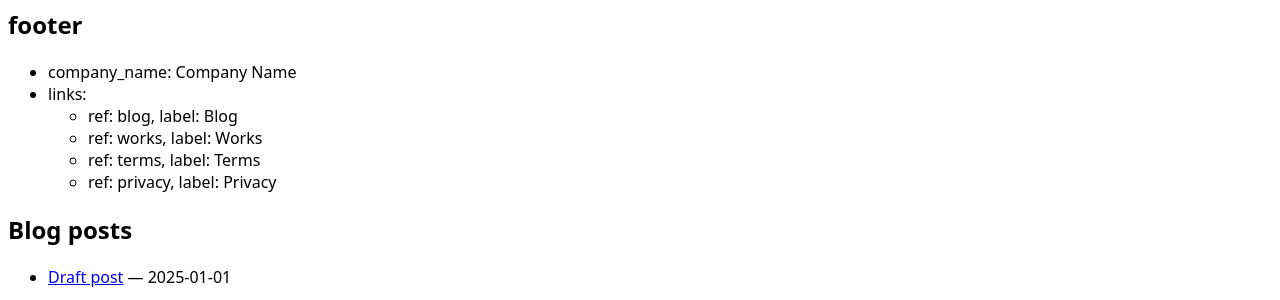
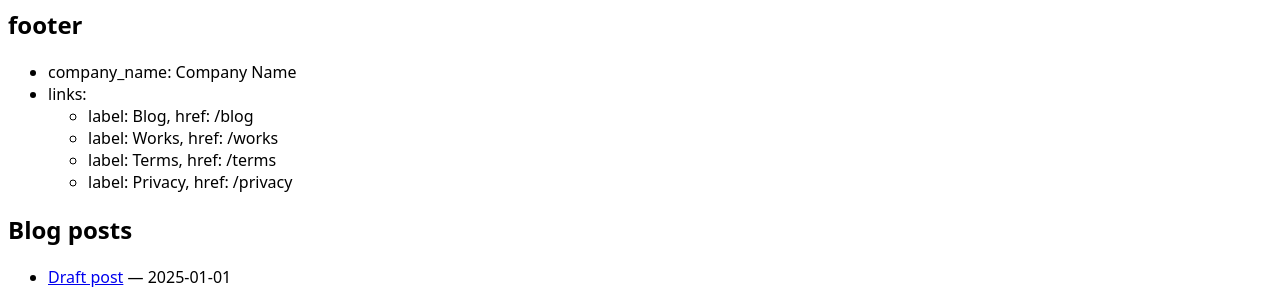
Before and after one commit to anna-filou/jekyll-boilerplate-2026, a Jekyll site: the page built from index.html, in a window 1280 px wide. Shown: the part 1373-1673 px from the top of the page. Built offline with Jekyll 4.4.1, drawn with Linux system fonts in a browser that asks for light colours; part of the change alters nothing that is shown.

Commit message:
unify naming for nav and footer

```diff
--- a/_data/footer.yml
+++ b/_data/footer.yml
@@ -1,10 +1,10 @@
 company_name: Company Name
 links:
-  - ref: blog
-    label: Blog
-  - ref: works
-    label: Works
-  - ref: terms
-    label: Terms
-  - ref: privacy
-    label: Privacy
+  - label: Blog
+    href: /blog
+  - label: Works
+    href: /works
+  - label: Terms
+    href: /terms
+  - label: Privacy
+    href: /privacy
--- a/_includes/footer.html
+++ b/_includes/footer.html
@@ -2,7 +2,7 @@
   <span>© {{ "now" | date: "%Y" }} {{ site.data.footer.company_name }}</span>
   <div class="footer-links">
     {% for link in site.data.footer.links %}
-    <a href="/{{ link.ref }}">{{ link.label }}</a>
+    <a href="{{ link.href }}">{{ link.label }}</a>
     {% endfor %}
   </div>
 </footer>
--- a/_layouts/index.liquid
+++ b/_layouts/index.liquid
@@ -44,7 +44,7 @@ layout: default
   <li>links:
     <ul>
       {% for link in site.data.footer.links %}
-      <li>ref: {{ link.ref }}, label: {{ link.label }}</li>
+      <li>label: {{ link.label }}, href: {{ link.href }}</li>
       {% endfor %}
     </ul>
   </li>
```
Also changed, not shown: .pages.yml.
